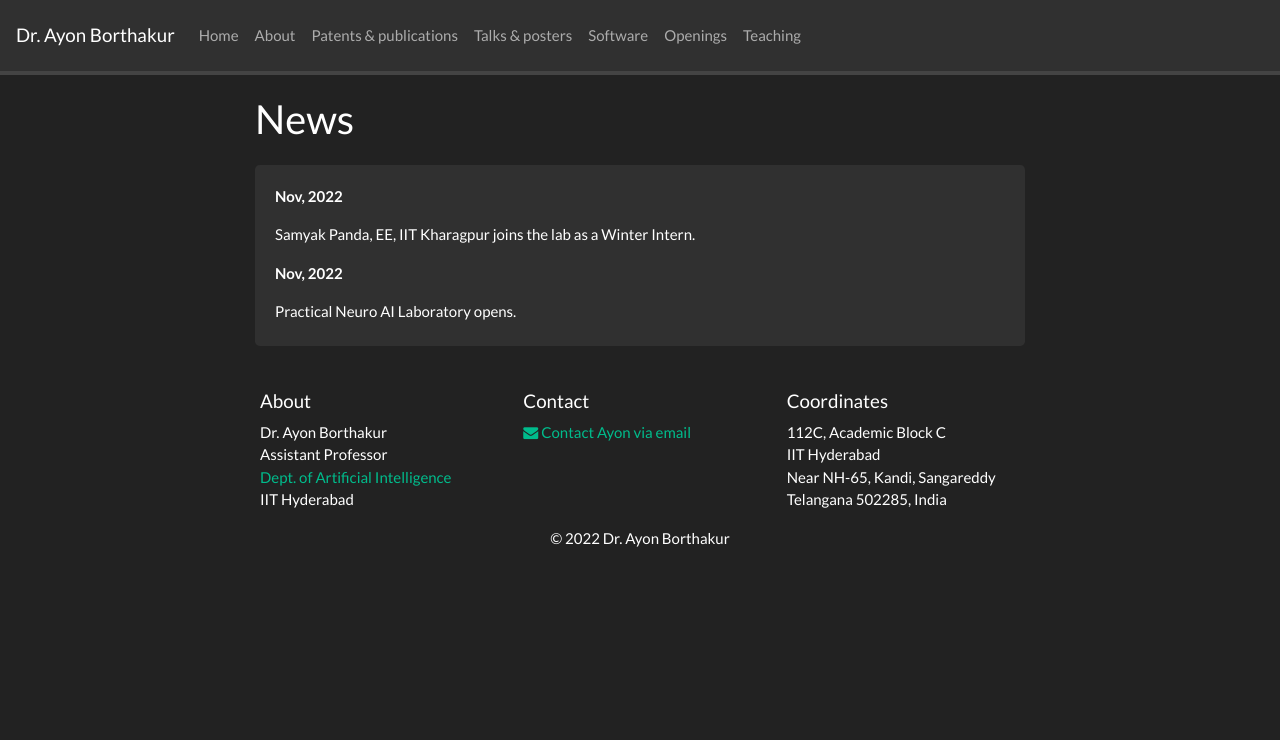
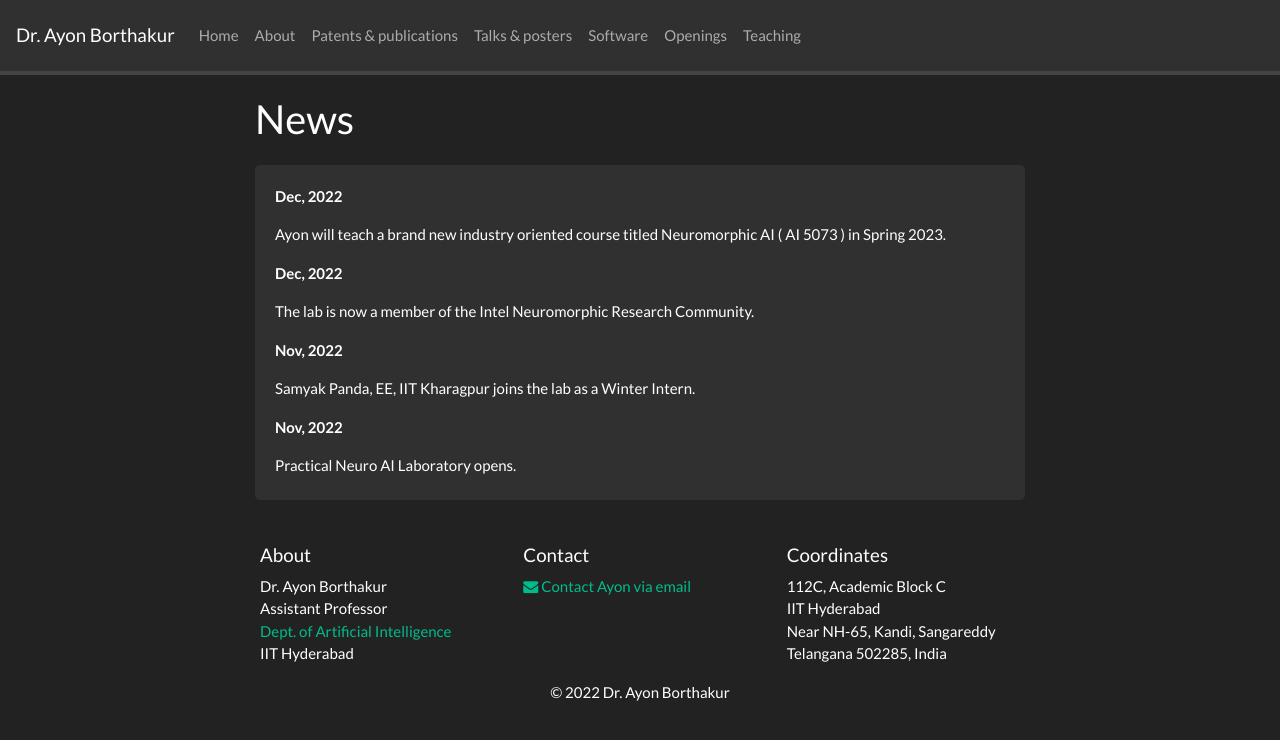
Before and after one commit to BorthakurAyon/borthakurayon.github.io, a Jekyll site: the page built from _pages/allnews.md, in a window 1280 px wide. Shown: the top 740 px of the page. Built offline with Jekyll 4.4.1, drawn with Linux system fonts in a browser that asks for light colours; nearby versions of some CDN libraries; a style sheet for code colours, icons or effects is not loaded.

Commit message:
Update news.yml

```diff
--- a/_data/news.yml
+++ b/_data/news.yml
@@ -1,3 +1,9 @@
+- date:  Dec, 2022
+  headline: Ayon will teach a brand new industry oriented course titled Neuromorphic AI ( AI 5073 ) in Spring 2023.
+
+- date:  Dec, 2022
+  headline: The lab is now a member of the Intel Neuromorphic Research Community.
+
 - date:  Nov, 2022
   headline: Samyak Panda, EE, IIT Kharagpur joins the lab as a Winter Intern.
 
```
